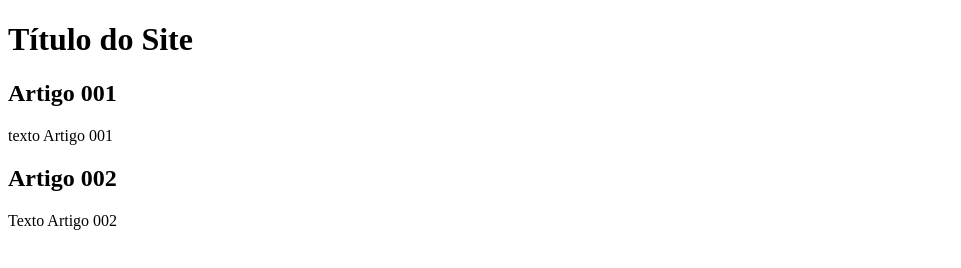
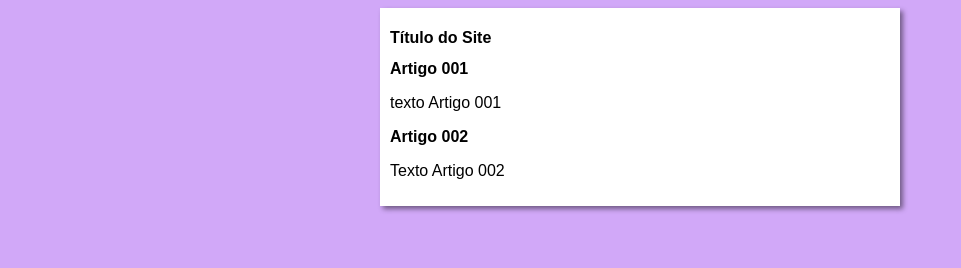
Before and after one commit to franzegirao/projeto-site, a plain HTML site: page index.html in a window 1280 px wide. Shown: the whole page, without its empty margins (0-961 px from the left). Drawn offline with Linux system fonts and the light colour scheme.

Commit message:
iniciei o design

```diff
--- /dev/null
+++ b/estilos/style.css
@@ -0,0 +1,15 @@
+*{
+    font-family: Arial, Helvetica, sans-serif;
+    font-size: 16px;
+}
+
+body{
+    background-color:rgb(209, 168, 248);
+}
+main{
+    background-color: white;
+    width: 500px;
+    margin:auto;
+    padding: 10px;
+    box-shadow: 3px 3px 5px rgba(0, 0, 0, 0.466);
+}
--- a/index.html
+++ b/index.html
@@ -5,6 +5,7 @@
     <meta http-equiv="X-UA-Compatible" content="IE=edge">
     <meta name="viewport" content="width=device-width, initial-scale=1.0">
     <title>Título do Site</title>
+    <link rel="stylesheet" href="estilos/style.css">
 </head>
 <body>
     <main>
```
